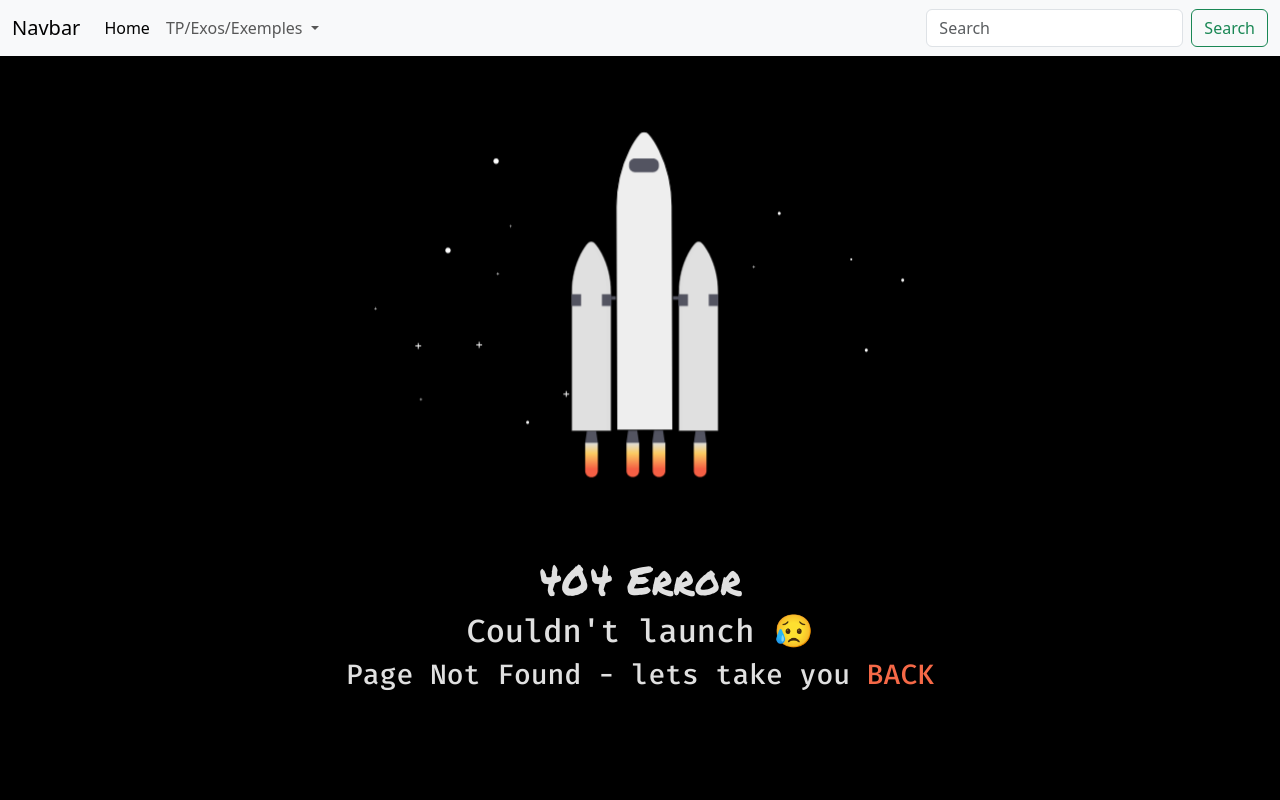
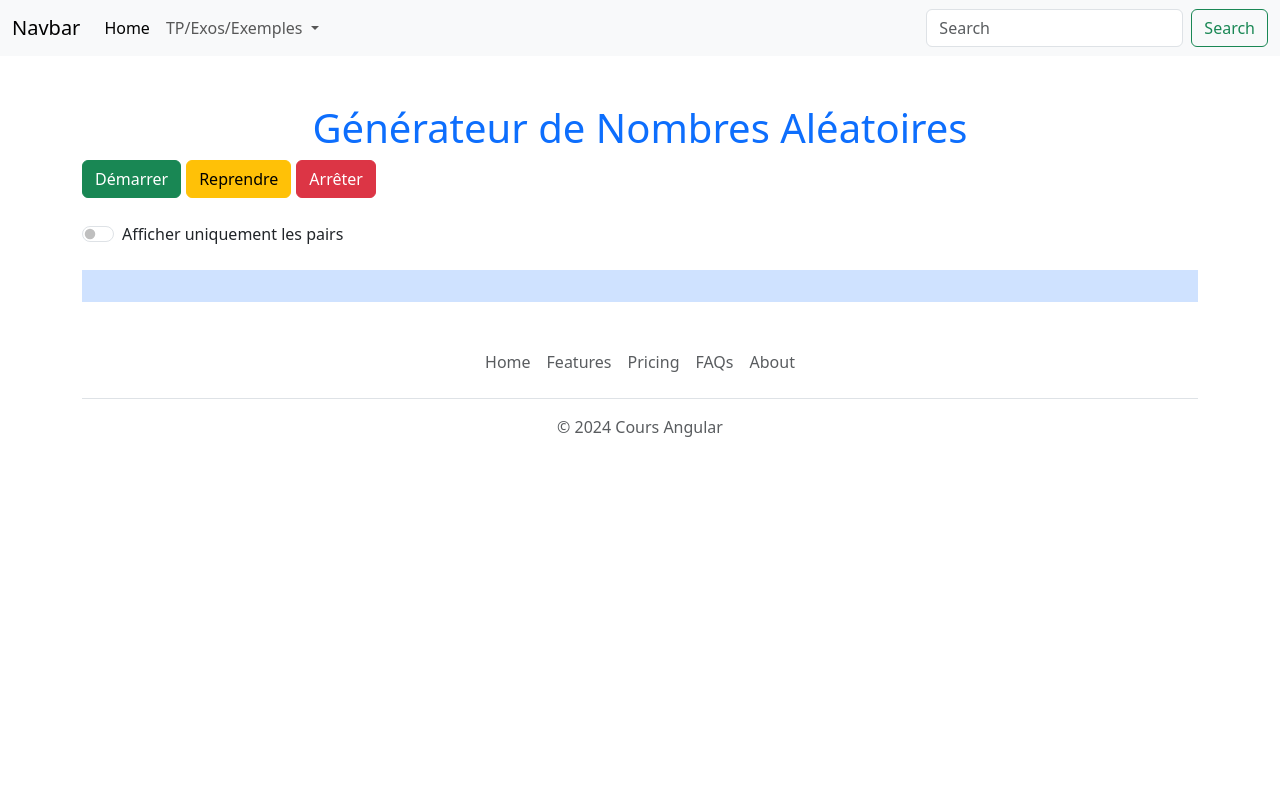
Before and after one commit to J0hD3v/projet-angular, an Angular app: page /app-obs-aleatoire in a window 1280 px wide. Before the commit this address had no page. Shown: the top 800 px of the page. Built offline with nearby package versions, Linux system fonts and the light colour scheme.

Commit message:
ajout exo observable generateur nombre aleatoire

```diff
--- a/src/app/app.routes.ts
+++ b/src/app/app.routes.ts
@@ -17,5 +17,6 @@ export const routes: Routes = [
   { path: 'app-lifecycle-exemple', loadComponent: () => import('./lifecycle-exemple/lifecycle-exemple.component').then(m => m.LifecycleExempleComponent) },
   { path: 'app-communication', loadComponent: () => import('./communication/communication.component').then(m => m.CommunicationComponent) },
   { path: 'app-observables', loadComponent: () => import('./observables/observables.component').then(m => m.ObservablesComponent) },
+  { path: 'app-obs-aleatoire', loadComponent: () => import('./obs-aleatoire/obs-aleatoire.component').then(m => m.ObsAleatoireComponent) },
   { path: '**', loadComponent: () => import('./not-found/not-found.component').then(m => m.NotFoundComponent) },
 ];
--- a/src/app/navbar/navbar.component.html
+++ b/src/app/navbar/navbar.component.html
@@ -20,6 +20,7 @@
               <li><a class="dropdown-item" routerLink="/app-pokemons-list">EXO Liste Pokemon</a></li>
               <li><a class="dropdown-item" href="app-profiles-manager">EXO Service Profiles</a></li>
               <li><a class="dropdown-item" href="app-communication">EXO Communication</a></li>
+              <li><a class="dropdown-item" href="app-obs-aleatoire">EXO Observable</a></li>
               <li><hr class="dropdown-divider"></li>
               <li><a class="dropdown-item" href="app-lifecycle-exemple">Exemple Lifecycle</a></li>
               <li><a class="dropdown-item" href="app-observables">Exemple Observables</a></li>
--- /dev/null
+++ b/src/app/obs-aleatoire/obs-aleatoire.component.css
@@ -0,0 +1,3 @@
+button {
+    margin-right: 5px;
+}
--- /dev/null
+++ b/src/app/obs-aleatoire/obs-aleatoire.component.html
@@ -0,0 +1,24 @@
+<section class="container mt-5">
+    <h1 class="text-primary text-center">Générateur de Nombres Aléatoires</h1>
+
+    <section>
+        <button (click)="start()" class="btn btn-success">Démarrer</button>
+        <button *ngIf="isRunning" (click)="pause()" class="btn btn-warning">Pause</button>
+        <button *ngIf="!isRunning" (click)="resume()" class="btn btn-warning">Reprendre</button>
+        <button (click)="stop()" class="btn btn-danger">Arrêter</button>
+    </section>
+
+    <section class="form-check form-switch my-4">
+        <input class="form-check-input" type="checkbox" id="flexSwitchCheckDefault" (change)="changeVisibilityEvenOdd()">
+        <label class="form-check-label" for="flexSwitchCheckDefault">Afficher uniquement les pairs</label>
+    </section>
+
+    <section class="bg-primary-subtle p-3" *ngIf="!onlyEven">
+        <article *ngFor="let number of listValues">{{ number }}</article>
+    </section>
+
+    <section class="bg-primary-subtle p-3" *ngIf="onlyEven">
+        <article *ngFor="let number of listValues">{{ number%2==0 ? number : null }}</article>
+    </section>
+
+</section>
--- /dev/null
+++ b/src/app/obs-aleatoire/obs-aleatoire.component.ts
@@ -0,0 +1,60 @@
+import { Component } from '@angular/core';
+import { NgIf, NgFor } from '@angular/common';
+import { Subscription, interval } from 'rxjs';
+import { FormsModule } from '@angular/forms';
+
+@Component({
+  selector: 'app-obs-aleatoire',
+  imports: [
+    NgIf,
+    NgFor,
+    FormsModule,
+  ],
+  templateUrl: './obs-aleatoire.component.html',
+  styleUrl: './obs-aleatoire.component.css'
+})
+export class ObsAleatoireComponent {
+
+  private generateRandomSubscription: Subscription;
+  isRunning:boolean = false;
+  randomNumber:number = 0;
+  laSource = interval(1000);
+  listValues:Array<number> = [];
+  onlyEven:boolean = false;
+
+  constructor() {
+    this.generateRandomSubscription = new Subscription(); // Initialisation ici
+  }
+
+  start() {
+    //
+    this.generateRandomSubscription = this.laSource.subscribe((count) => {
+      this.randomNumber = Math.floor(Math.random()*100);
+      this.listValues.push(this.randomNumber);
+      this.isRunning = true;
+      console.log(this.randomNumber); // Affiche dans la console
+    });
+  }
+
+  pause() {
+    //
+    this.generateRandomSubscription.unsubscribe();
+    this.isRunning = false;
+  }
+
+  resume() {
+    //
+    this.start();
+  }
+
+  stop() {
+    //
+    this.pause();
+    this.listValues = [];
+  }
+
+  changeVisibilityEvenOdd() {
+    //
+    this.onlyEven = !this.onlyEven;
+  }
+}
```
Also changed, not shown: 1 other file (tests, documents, lock files or other folders).
